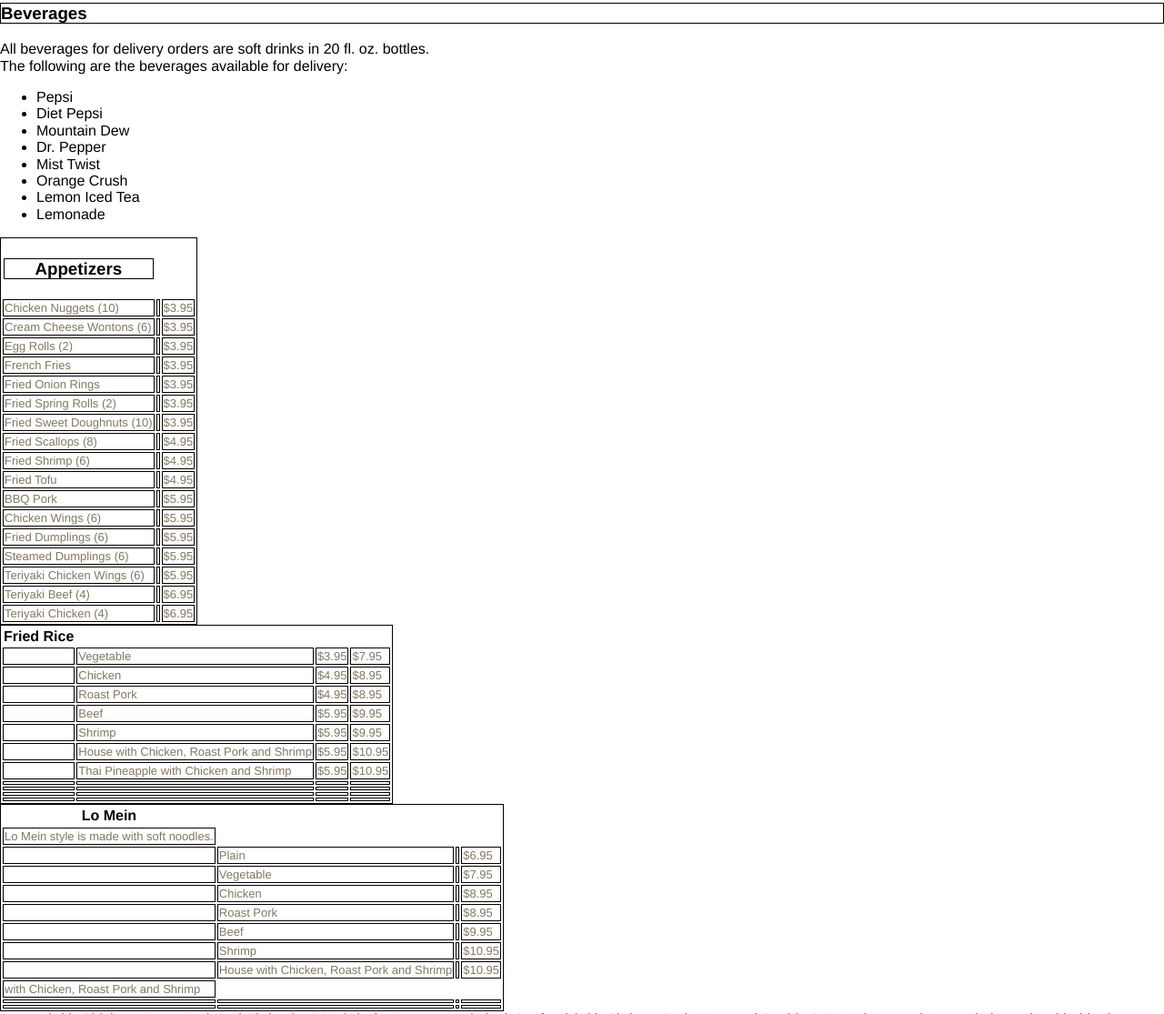
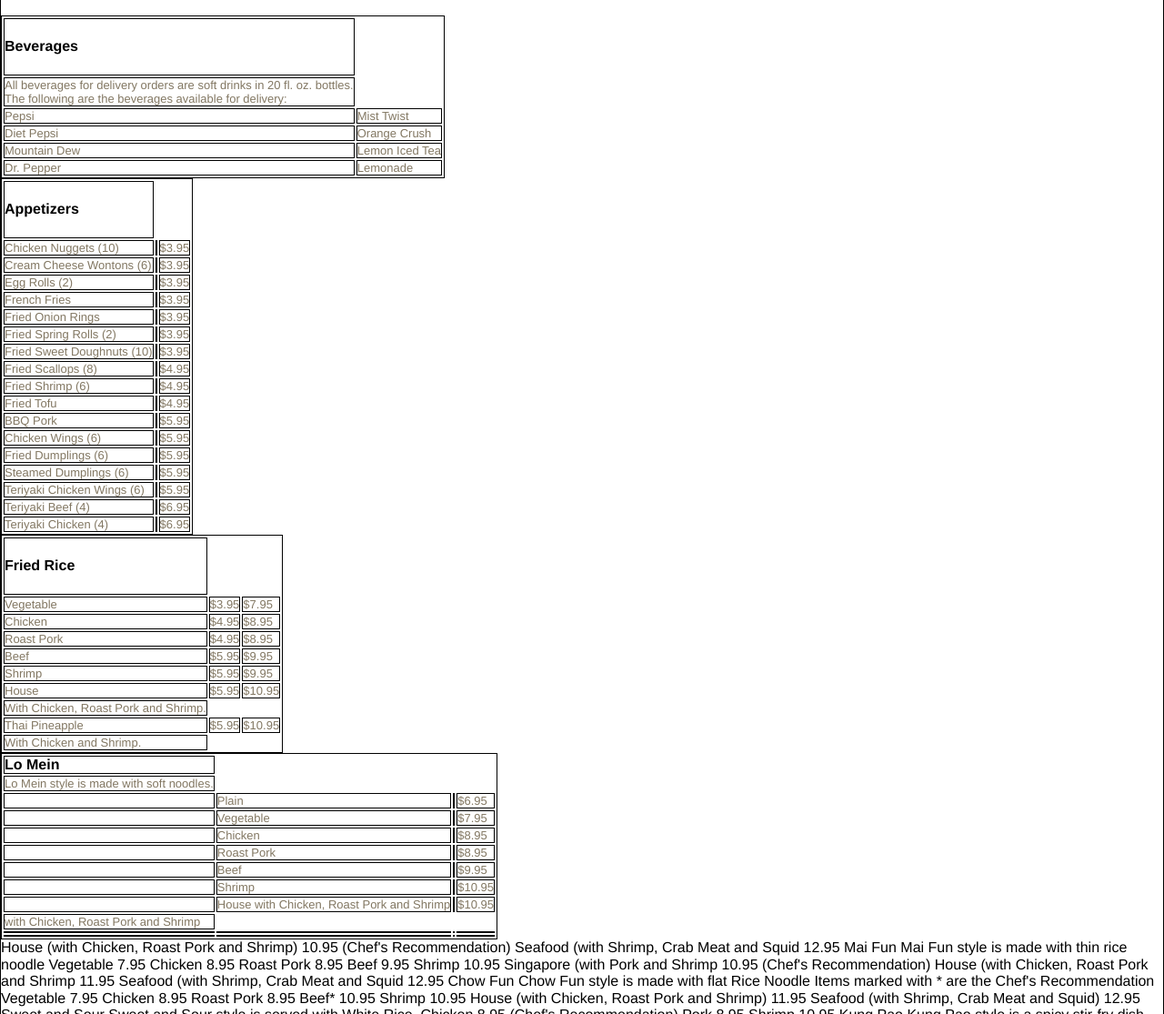
Before and after one commit to BluePawDev/asian-hon-html-css, a plain HTML site: page public/views/menu-delivery.html in a window 1280 px wide. Shown: the part 351-1466 px from the top of the page at 91% size. Drawn offline with Linux system fonts and the light colour scheme.

Commit message:
Update main.css

```diff
--- a/public/styles/main.css
+++ b/public/styles/main.css
@@ -2,6 +2,20 @@
   font-family: Helvetica, Arial, sans-serif;
 }
 
-table, td, tr {
+table, thead, tr, th, tbody, td {
+  margin: 0;
+  padding: 0;
+  border: 1px, black, solid;
+  text-align: left;
+}
+
+td {
+  font-weight: : 400;
+  font-size: 13px;
+  line-height: 15px;
+  color: #827762;
+}
+
+.content {
   border: 1px, black, solid;
 }
--- a/public/styles/menu.css
+++ /dev/null
@@ -1,15 +0,0 @@
-.logos {
-  height: 16px;
-  width: 16px;
-}
-
-td {
-  font-weight: : 400;
-  font-size: 13px;
-  line-height: 15px;
-  color: #827762;
-}
-
-h3 {
-  border: 1px, black, solid;
-}
--- a/public/views/menu-delivery.html
+++ b/public/views/menu-delivery.html
@@ -9,9 +9,8 @@
 
 
     <!-- STYLESHEETS -->
-    <link rel="stylesheet" href="../styles/normalize.css">
+    <link rel='stylesheet' href='../styles/normalize.css'>
     <link rel='stylesheet' href='../styles/main.css'>
-    <link rel='stylesheet' href='../styles/menu.css'>
 
     <title>Asian Hon</title>
   </head>
@@ -54,30 +53,47 @@
         <li>Only within Shakopee, and</li>
         <li>Within 2-mile radius of restaurant.</li>
       </ul>
-      <!-- START .beverages -->
-      <div class='beverages'>
-        <h3>Beverages</h3>
-        <p>All beverages for delivery orders are soft drinks in 20 fl. oz. bottles.<br>The following are the beverages available for delivery:</p>
-        <ul>
-          <li>Pepsi</li>
-          <li>Diet Pepsi</li>
-          <li>Mountain Dew</li>
-          <li>Dr. Pepper</li>
-          <li>Mist Twist</li>
-          <li>Orange Crush</li>
-          <li>Lemon Iced Tea</li>
-          <li>Lemonade</li>
-        </ul>
-      </div>
-      <!-- END .beverages -->
 
 <!-- START .menu -->
 <div class='menu'>
+  <!-- START table .beverages -->
+  <table class='beverages'>
+    <thead>
+      <tr>
+        <th><h4>Beverages</h4></th>
+      </tr>
+      <tr>
+        <td>All beverages for delivery orders are soft drinks in 20 fl. oz. bottles.<br>The following are the beverages available for delivery:</td>
+      </tr>
+    </thead>
+    <tbody>
+      <tr>
+        <td>Pepsi</td>
+        <td>Mist Twist</td>
+      </tr>
+      <tr>
+        <td>Diet Pepsi</td>
+        <td>Orange Crush</td>
+      </tr>
+      <tr>
+        <td>Mountain Dew</td>
+        <td>Lemon Iced Tea</td>
+      </tr>
+      <tr>
+        <td>Dr. Pepper</td>
+        <td>Lemonade</td>
+      </tr>
+    </tbody>
+  </table>
+  <!-- END table .beverages -->
+
+
+
   <!-- START table .appetizers -->
   <table class='appetizers'>
     <thead>
       <tr>
-        <th><h3>Appetizers</h3></th>
+        <th><h4>Appetizers</h4></th>
       </tr>
     </thead>
     <tbody>
@@ -174,75 +190,50 @@
   <table class='fried-rice'>
     <thead>
       <tr>
-        <th>Fried Rice</th>
+        <th><h4>Fried Rice</h4></th>
       </tr>
     </thead>
     <tbody>
       <tr>
-        <td class='chef-rec'></td>
         <td class='menu-item'>Vegetable</td>
         <td class='price-pt'>$3.95</td>
         <td class='price-qt'>$7.95</td>
       </tr>
       <tr>
-        <td class='chef-rec'></td>
         <td class='menu-item'>Chicken</td>
         <td class='price-pt'>$4.95</td>
         <td class='price-qt'>$8.95</td>
       </tr>
       <tr>
-        <td class='chef-rec'></td>
         <td class='menu-item'>Roast Pork</td>
         <td class='price-pt'>$4.95</td>
         <td class='price-qt'>$8.95</td>
       </tr>
       <tr>
-        <td class='chef-rec'></td>
         <td class='menu-item'>Beef</td>
         <td class='price-pt'>$5.95</td>
         <td class='price-qt'>$9.95</td>
       </tr>
       <tr>
-        <td class='chef-rec'></td>
         <td class='menu-item'>Shrimp</td>
         <td class='price-pt'>$5.95</td>
         <td class='price-qt'>$9.95</td>
       </tr>
       <tr>
-        <td class='chef-rec'></td>
-        <td class='menu-item'>House with Chicken, Roast Pork and Shrimp</td>
+        <td class='menu-item'>House</td>
         <td class='price-pt'>$5.95</td>
         <td class='price-qt'>$10.95</td>
       </tr>
       <tr>
-        <td class='chef-rec'></td>
-        <td class='menu-item'>Thai Pineapple with Chicken and Shrimp</td>
+        <td>With Chicken, Roast Pork and Shrimp.</td>
+      </tr>
+      <tr>
+        <td class='menu-item'>Thai Pineapple</td>
         <td class='price-pt'>$5.95</td>
         <td class='price-qt'>$10.95</td>
       </tr>
       <tr>
-        <td class='chef-rec'></td>
-        <td class='menu-item'></td>
-        <td class='price-pt'></td>
-        <td class='price-qt'></td>
-      </tr>
-      <tr>
-        <td class='chef-rec'></td>
-        <td class='menu-item'></td>
-        <td class='price-pt'></td>
-        <td class='price-qt'></td>
-      </tr>
-      <tr>
-        <td class='chef-rec'></td>
-        <td class='menu-item'></td>
-        <td class='price-pt'></td>
-        <td class='price-qt'></td>
-      </tr>
-      <tr>
-        <td class='chef-rec'></td>
-        <td class='menu-item'></td>
-        <td class='price-pt'></td>
-        <td class='price-qt'></td>
+        <td class='item-description'>With Chicken and Shrimp.</td>
       </tr>
     </tbody>
   </table>
```
Also changed, not shown: index.html (+0 -1 lines).
